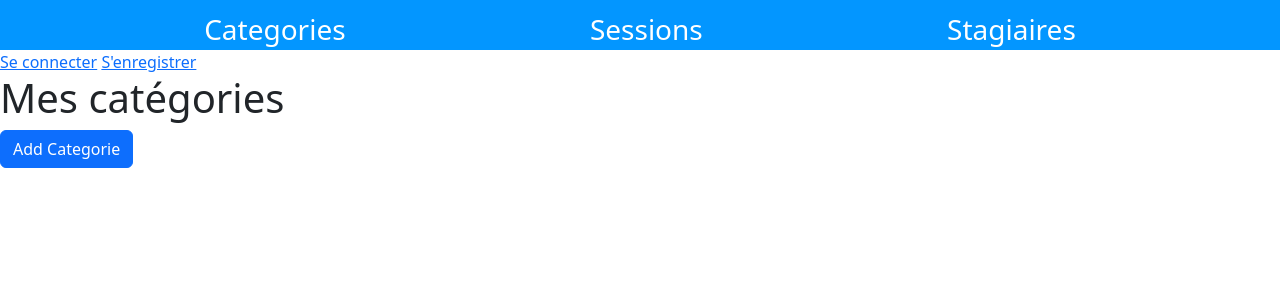
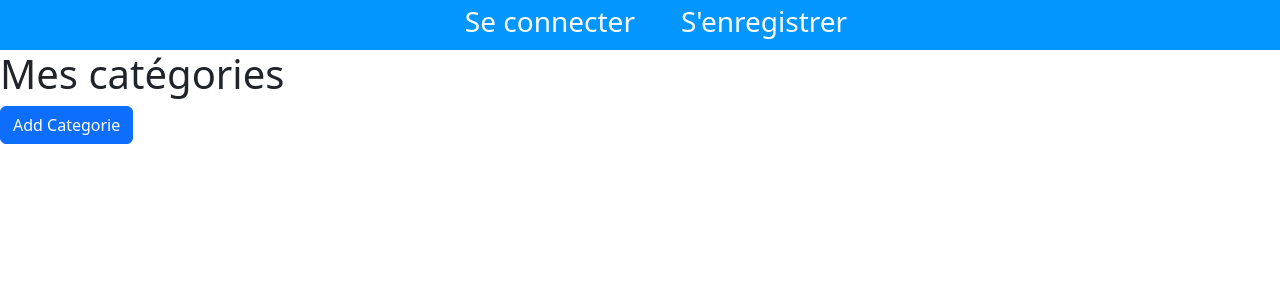
Before and after one commit to Lunamorgendorffer/SfSession, a Symfony app: template templates/categorie/index.html.twig in a window 1280 px wide. Shown: the top 300 px of the page. Run offline with Twig, Linux system fonts and the light colour scheme; the template is opened without the code that fills it, so the values that code supplies are empty; some libraries are stand-ins or nearby versions.

Commit message:
style header

```diff
--- a/templates/base.html.twig
+++ b/templates/base.html.twig
@@ -20,22 +20,24 @@
         <header class="header">
             <div class="container">
                 <nav>
-                    <ul class="nav col-12 col-lg-auto me-lg-auto mb-2 justify-content-around mb-md-0">
-                        <li><a class="nav-link px-2 fs-3 fw-medium text-white" href="{{ path('app_categorie')}}">Categories</a></li>
-                        <li><a class="nav-link px-2 fs-3 fw-medium text-white" href="{{ path('app_session')}}">Sessions</a></li>
-                        <li><a class="nav-link px-2 fs-3 fw-medium text-white" href="{{ path('app_stagiaire')}}">Stagiaires</a></li>
+                    {% if app.user %}
+                        <ul class="nav col-12 col-lg-auto me-lg-auto mb-2 justify-content-around mb-md-0">
+                            <li><a class="nav-link px-2 fs-3 fw-medium text-white" href="{{ path('app_categorie')}}">Categories</a></li>
+                            <li><a class="nav-link px-2 fs-3 fw-medium text-white" href="{{ path('app_session')}}">Sessions</a></li>
+                            <li><a class="nav-link px-2 fs-3 fw-medium text-white" href="{{ path('app_stagiaire')}}">Stagiaires</a></li>
+                            <li><a class="nav-link px-2 fs-3 fw-medium text-white" href="{{ path('app_logout')}}">Se deconnecter</a></li>
 
+                        </ul>
+                    {% else %}
+                    <ul style="display: flex; justify-content: center; gap:30px">
+                        <li style="list-style-type: none;" ><a class="nav-link px-2 fs-3 fw-medium text-white"href="{{ path('app_login')}}">Se connecter</a></li>
+                        <li style="list-style-type: none;"><a class="nav-link px-2 fs-3 fw-medium text-white" href="{{ path('app_register')}}">S'enregistrer</a></li>
                     </ul>
+                    {% endif %}
                 </nav>
             </div>
         </header>
 
-        {% if app.user %}
-            <a href="{{ path('app_logout')}}">Se deconnecter</a>
-        {% else %}
-        <a href="{{ path('app_login')}}">Se connecter</a>
-        <a href="{{ path('app_register')}}">S'enregistrer</a>
-        {% endif %}
 
         {% block body %}
         {% endblock %}
```
